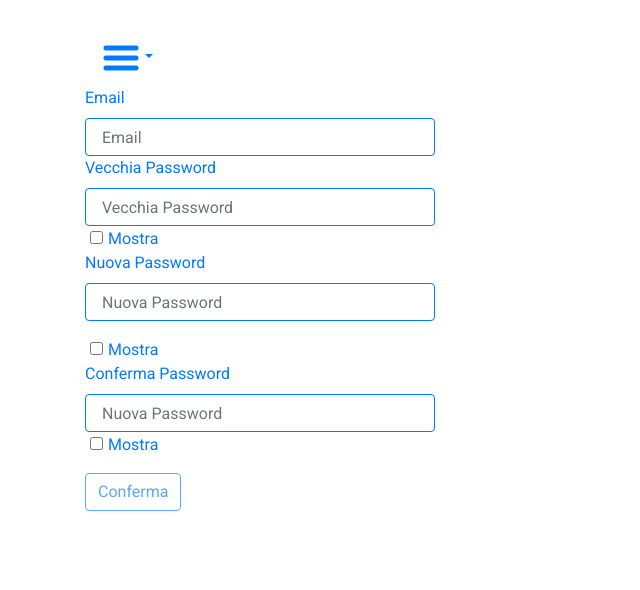
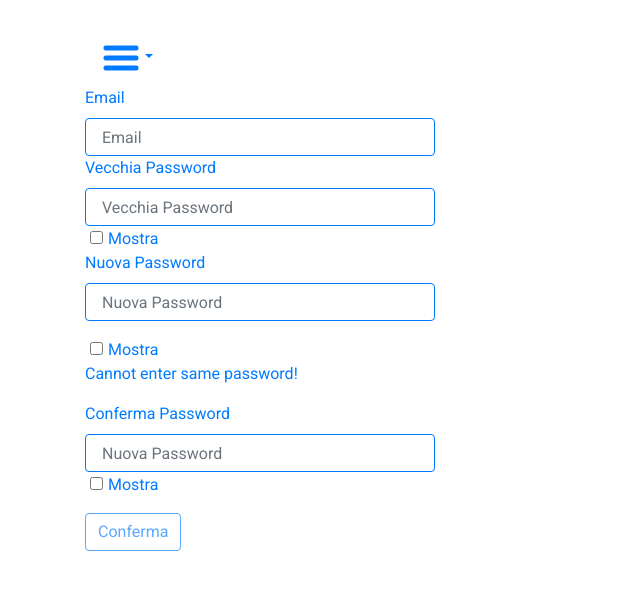
Before and after one commit to zGaglia/YTiAProject, an Angular app: page /changepassword in a window 1280 px wide. Shown: the top 590 px of the page, without its empty margins (0-640 px from the left). Built offline with nearby package versions, Linux system fonts and the light colour scheme.

Commit message:
CheckForSamePassInput

```diff
--- a/src/app/cambia-password/cambia-password.component.html
+++ b/src/app/cambia-password/cambia-password.component.html
@@ -19,6 +19,9 @@
                 <div class="form-group pass_show">
                         <input type="password" required formControlName="psw2" class="form-control" id="psw2" name="psw2" title="Numero, lettera maiuscola, minuscola e almeno 8 caratteri." placeholder=" Nuova Password">                </div>
                         <input type="checkbox" (click)="mostra2()">Mostra<br>
+                        <p *ngIf="!verifyIfPassDifferent()">
+                            Cannot enter same password!
+                        </p>
                      <label>Conferma Password</label>
                 <div class="form-group pass_show">
                         <input type="password" required formControlName="psw3" class="form-control" id="psw3" name="psw3" title="Numero, lettera maiuscola, minuscola e almeno 8 caratteri." placeholder=" Nuova Password">
@@ -30,5 +33,5 @@
 
             </div>
         </div>
-        <button type="submit" class="btn btn-outline-primary " [disabled]="!form2.valid || !comparePassNew || !comparePassEsistente">Conferma</button>
+        <button type="submit" class="btn btn-outline-primary " [disabled]="!form2.valid || !comparePassNew || !comparePassEsistente || !differentInputs">Conferma</button>
         </form>
--- a/src/app/cambia-password/cambia-password.component.ts
+++ b/src/app/cambia-password/cambia-password.component.ts
@@ -50,6 +50,7 @@ export class CambiaPasswordComponent implements OnInit {
 
   comparePassNew: boolean = false;
   comparePassEsistente: boolean = false;
+  differentInputs: boolean = false;
 
   comparePass2(){
     if(this.form2.get('psw2').value){
@@ -64,7 +65,19 @@ export class CambiaPasswordComponent implements OnInit {
     else{
       this.comparePassNew = false;
     }
+
     return this.comparePassNew;
+  }
+
+
+  verifyIfPassDifferent(){
+    if(this.form2.get('psw1').value){
+      var oldPassToCheck = this.form2.get('psw1').value;
+    }
+    if(this.form2.get('psw2').value){
+      var newPassToCheck = this.form2.get('psw2').value;
+    }
+    return (oldPassToCheck!=newPassToCheck) ? true : false;
   }
 
   comparePass1(){
@@ -78,7 +91,7 @@ export class CambiaPasswordComponent implements OnInit {
     }else{
       this.comparePassEsistente = false;
     }
-    return this.comparePassEsistente;
+    return this.comparePassEsistente;//return true if passwords are the same
   }
 
   cambiaPassword(){
```
